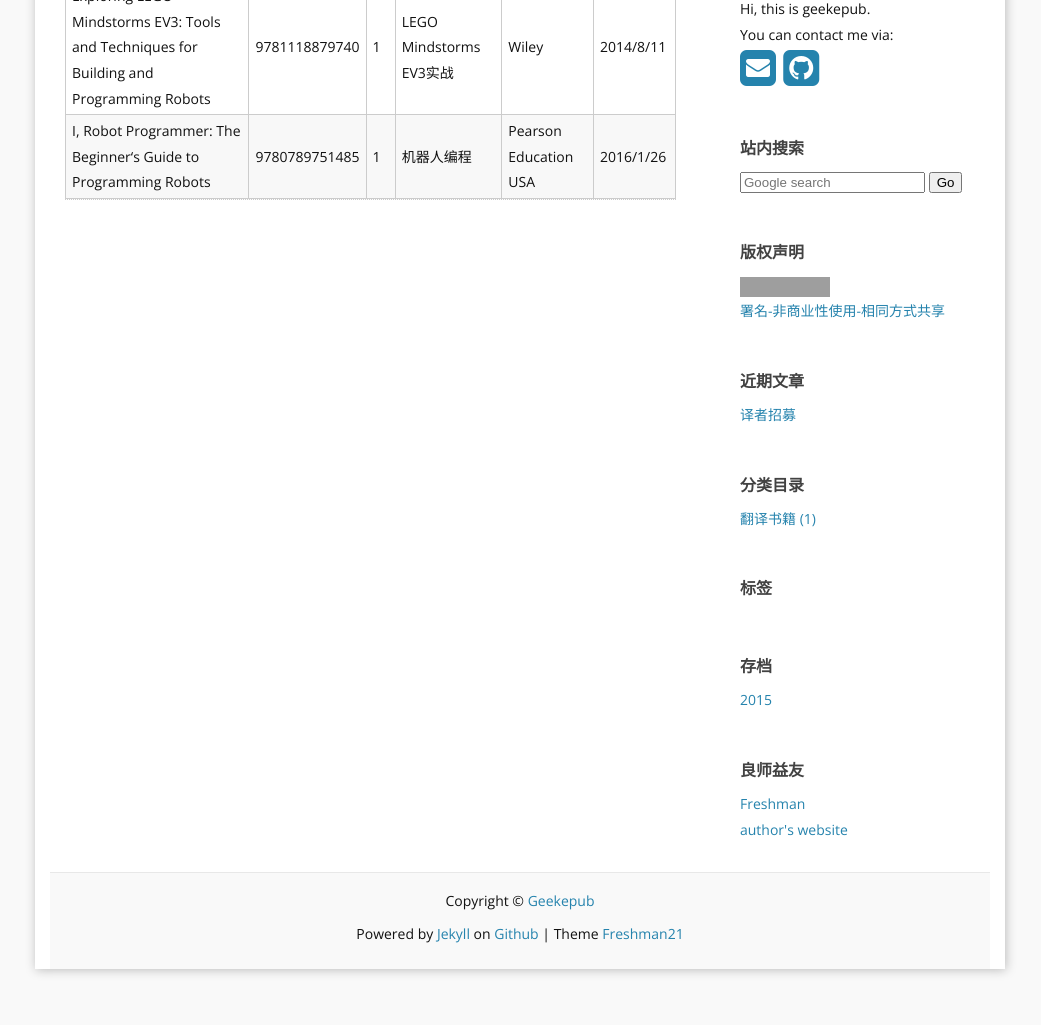
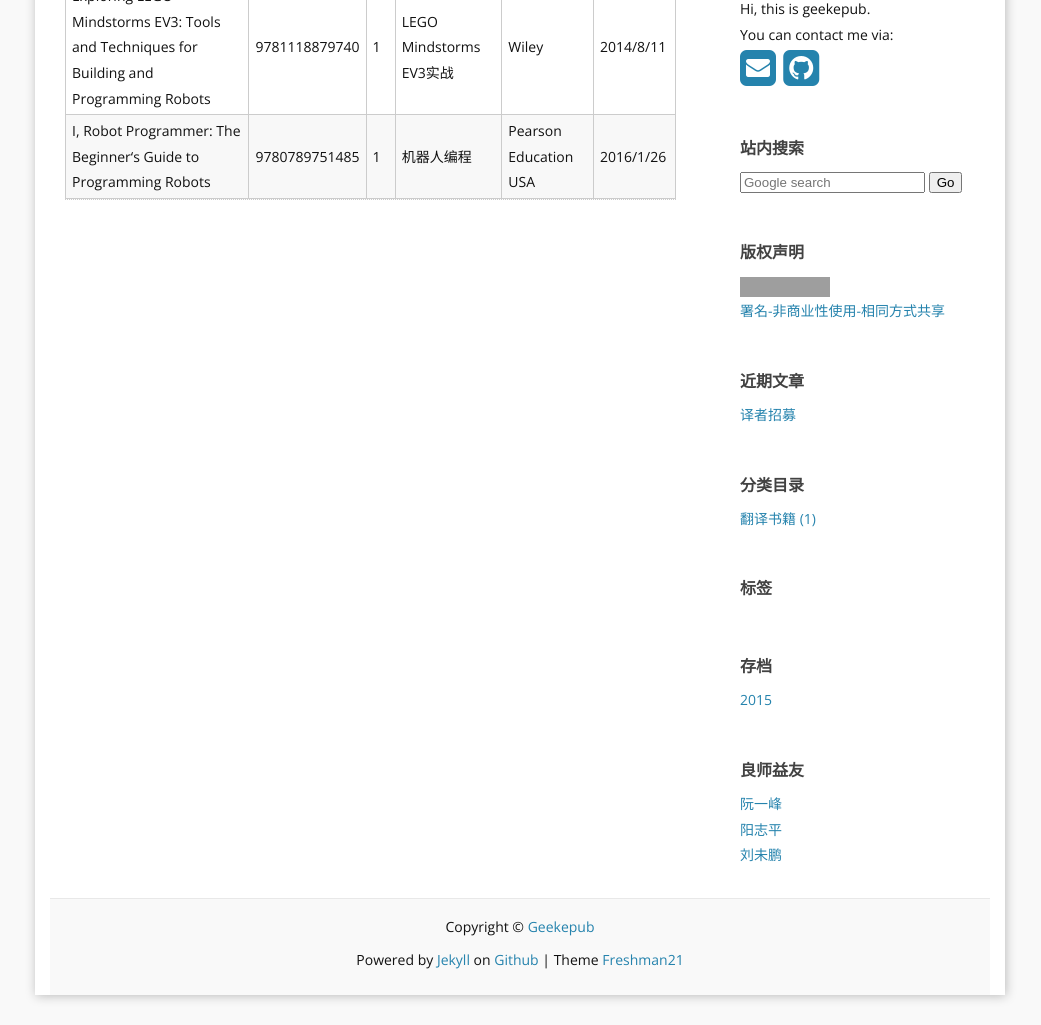
Before and after one commit to geekepub/geekepub.github.io, a Jekyll site: the page built from index.html, in a window 1280 px wide, cut to the strip 400-1425 px from the top of the page. Shown: the whole strip, without its empty margins (120-1161 px from the left). Built offline with Jekyll 4.4.1, drawn with Linux system fonts in a browser that asks for light colours; nearby versions of some CDN libraries; the list of posts is cut into pages by our own code; before the commit the page ends 1399 px from its top, so only the background shows below that; grey boxes are pictures that could not be loaded.

Commit message:
Update _config.yml

```diff
--- a/_config.yml
+++ b/_config.yml
@@ -55,13 +55,15 @@
 ### your Blogroll info, only name can shown on the page.
 
 Blogroll:
-      - name: Freshman
-        href: http://yulijia.net/freshman
-        title: Another Jekyll blog theme
-      - name: author's website
-        href: http://yulijia.net/
-        title: Lijia Yu's website
-
+      - name: 阮一峰
+        href: http://www.ruanyifeng.com/blog/
+        title: 阮一峰的网络日志
+      - name: 阳志平
+        href: http://www.yangzhiping.com
+        title: 阳志平的网志
+      - name: 刘未鹏
+        href: http://mindhacks.cn
+        title: 刘未鹏 | MIND HACKS
 
 ### Build settings
 markdown: kramdown
```
